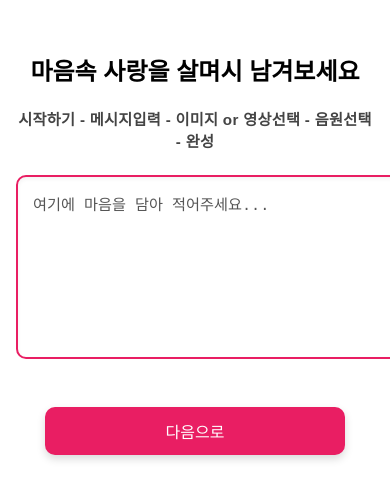
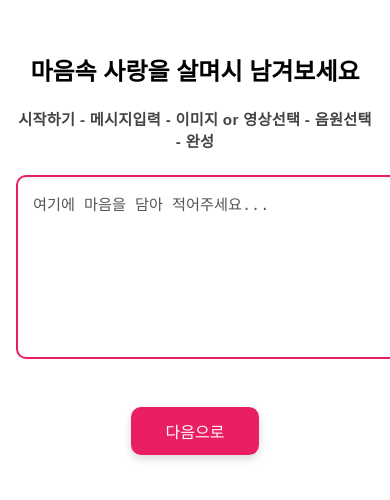
Before and after one commit to xeon-243859/ppongtok-app, a React (Vite) app: page /write/message in a window 390 px wide. Shown: the top 500 px of the page. Built offline with nearby package versions, Linux system fonts and the light colour scheme.

Commit message:
📱 다음으로 버튼 인라인 스타일로 모바일 너비 1/3 조정

```diff
--- a/src/pages/WriteMessagePage.jsx
+++ b/src/pages/WriteMessagePage.jsx
@@ -29,7 +29,19 @@ const WriteMessagePage = () => {
         rows={5}
       />
 
-      <button className="next-button" onClick={handleNext}>
+      <button
+      className="next-button"
+      style={{
+        width: "33vw",
+        maxWidth: "33vw",
+        minWidth: "100px",
+        margin: "1.5rem auto",
+        display: "block",
+        textAlign: "center",
+      }}
+      onClick={handleNext}
+    >
+
         다음으로
       </button>
     </div>
```
